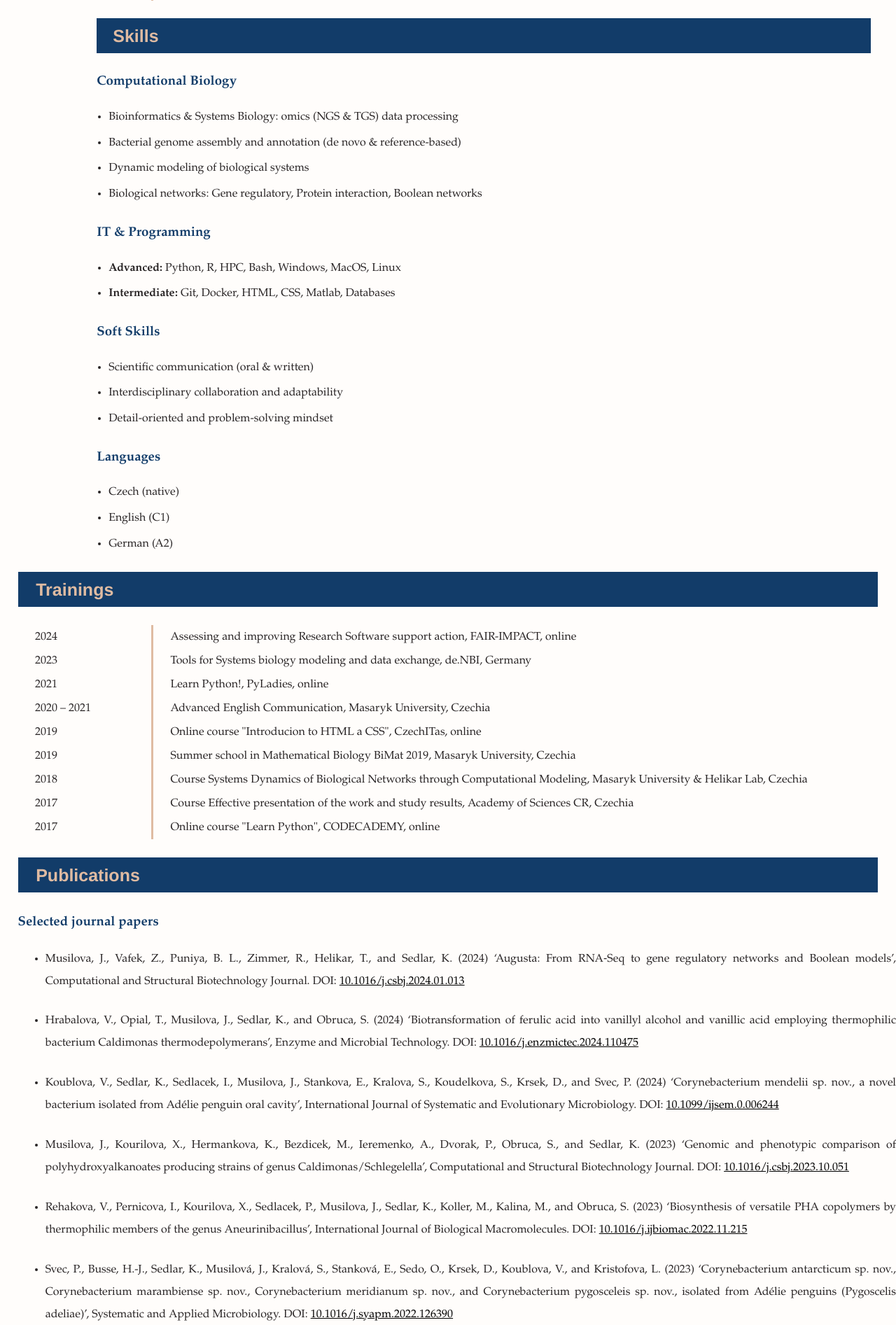
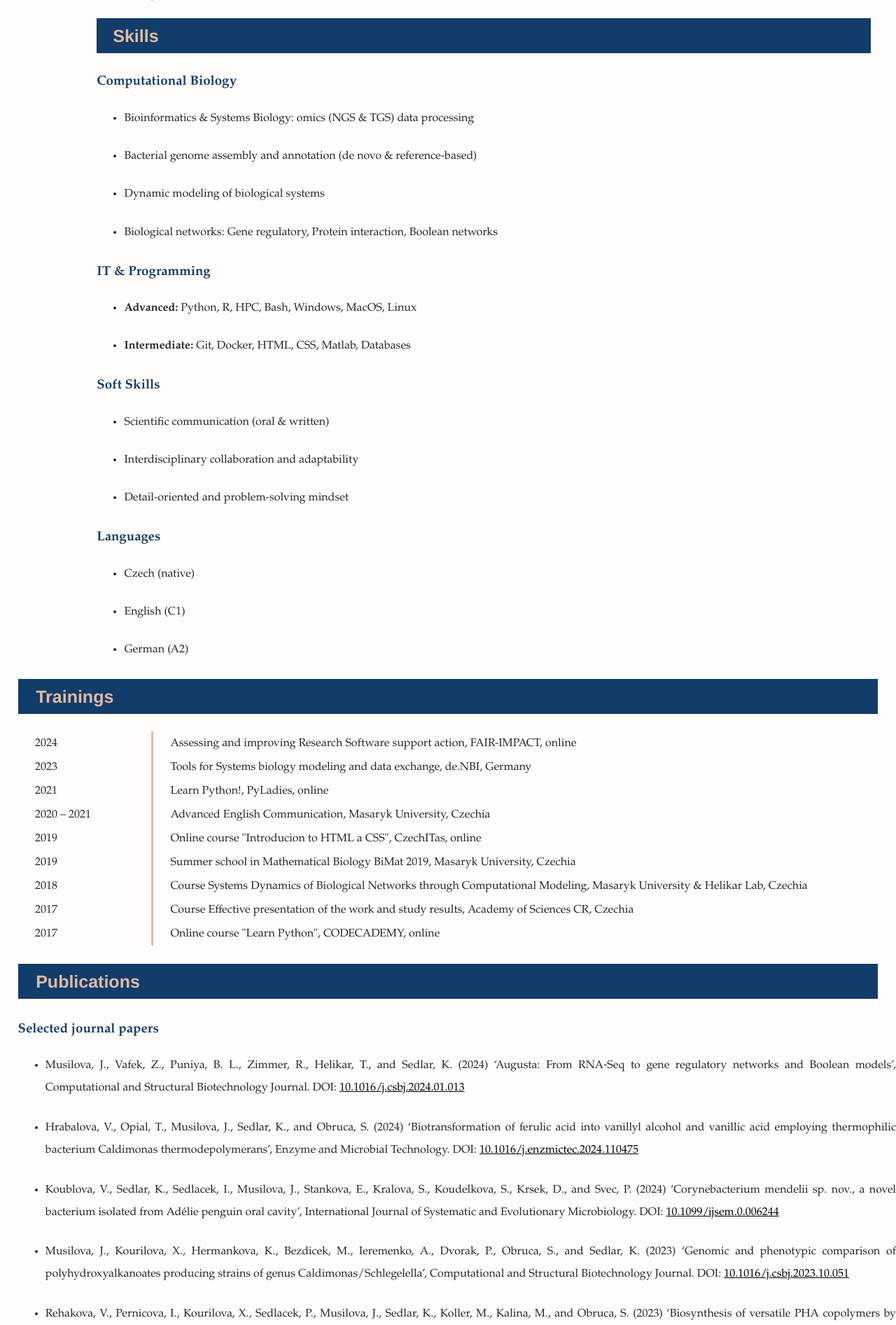
Before and after one commit to JanaMus/janamus.github.io, a PHP site: page / in a window 1280 px wide. Shown: the part 3436-5329 px from the top of the page at 70% size. Run offline with PHP 8.4, Linux system fonts and the light colour scheme.

Commit message:
Refactor padding and margin for skills list

```diff
--- a/style.css
+++ b/style.css
@@ -168,17 +168,15 @@ table tr td:last-child {
 .skills {
     width: 90%;
     margin: 1% 5%;
-    padding-left: 4%;        /* posun odrážek víc doprava */
+    padding-left: 4%;
     list-style-type: disc;
 }
 
-.skills li {
-    margin-bottom: 0.5em;
-    line-height: 1.8;
-    text-align: justify;
-}
 
-
+.skills_compbio li,
+.skills_it li,
+.skills_soft li,
+.skills_languages li,
 .journalpapers li,
 .conferencepapers li,
 .thesis li {
```
